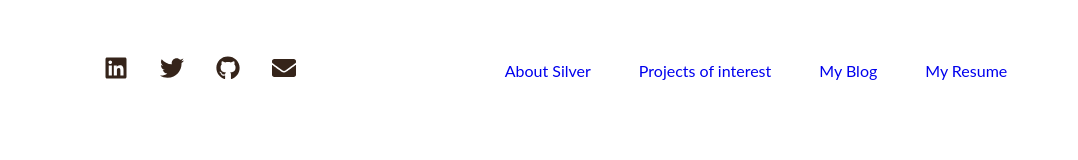
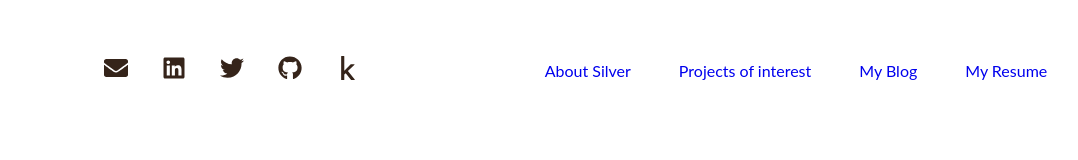
Before and after one commit to rubanzasilva/my-website, a React (Create React App) app: page / in a window 1280 px wide. Shown: the top 160 px of the page, without its empty margins (24-1102 px from the left). Built offline with nearby package versions, Linux system fonts and the light colour scheme; the HTML template or start-up script is replaced by a standard one.

Commit message:
Adding Kaggle react icon
Adding Kaggle react icon to the sidebar and navbar components

Reordering social icons to put email icon first

```diff
--- a/src/components/navBar/index.js
+++ b/src/components/navBar/index.js
@@ -1,7 +1,6 @@
 import React from 'react';
-import { FaBars } from 'react-icons/fa';
 import {Nav,NavBarContainer,NavLogo,MobileIcon,NavMenu,NavItem,NavLinks,NavBtn,SocialMedia, SocialMediaWrap, SocialIcons, SocialIconLink} from './navBarElements';
-import {FaTwitter, FaEnvelope, FaLinkedin, FaGithub} from 'react-icons/fa';
+import {FaTwitter, FaEnvelope, FaLinkedin, FaGithub, FaBars, FaKaggle } from 'react-icons/fa';
 //import { Typography } from 'antd';
 
 // const { Title } = Typography;
@@ -14,7 +13,10 @@ const Navbar = ({toggle}) => {
                   <NavLogo to='/'>
                   <SocialMedia>
                 <SocialMediaWrap>
-                    <SocialIcons>
+                <SocialIcons>
+                        <SocialIconLink href="mailto:abc@rubanzasilver.com" target="_blank" arial-label="Email Me">
+                            <FaEnvelope/>
+                        </SocialIconLink>
                         <SocialIconLink href="https://www.linkedin.com/in/silver-rubanza/" target="_blank" arial-label="LinkedIn">
                             <FaLinkedin/>
                         </SocialIconLink>
@@ -24,8 +26,8 @@ const Navbar = ({toggle}) => {
                         <SocialIconLink href="https://github.com/rubanzasilva/" target="_blank" aria-label="Github">
                             <FaGithub/>
                         </SocialIconLink>
-                        <SocialIconLink href="mailto:abc@rubanzasilver.com" target="_blank" arial-label="Email">
-                            <FaEnvelope/>
+                        <SocialIconLink href="https://www.kaggle.com/rubanzasilva" target="_blank" arial-label="Kaggle">
+                            <FaKaggle/>
                         </SocialIconLink>
                     </SocialIcons>
                 </SocialMediaWrap>
--- a/src/components/navBar/navBarElements.js
+++ b/src/components/navBar/navBarElements.js
@@ -194,7 +194,7 @@ export const SocialIcons = styled.div`
  display:flex;
  justify-content:space-between;
  align-items:center;
- width:240px;
+ width:320px;
 `
 export const SocialIconLink = styled.a`
  ${'' /* color:#F7F2EF; */}
--- a/src/components/sideBar/index.js
+++ b/src/components/sideBar/index.js
@@ -4,7 +4,7 @@ import {SideBarContainer, Icon ,CloseIcon,SideBarWrapper,SideBarMenu,SideBtnWrap
 import {Typography } from "antd";
 //import "antd/dist/antd.css";
 // import { RightOutlined } from '@ant-design/icons';
-import {FaTwitter, FaEnvelope, FaLinkedin, FaGithub} from 'react-icons/fa';
+import {FaTwitter, FaEnvelope, FaLinkedin, FaGithub, FaKaggle} from 'react-icons/fa';
 
 const { Title } = Typography;
 
@@ -46,6 +46,9 @@ const SideBar = ({title1,title5,isOpen,toggle}) => {
                     <SocialMedia>
                 <SocialMediaWrap>
                     <SocialIcons>
+                        <SocialIconLink href="mailto:rubanza@rubanzasilver.com" target="_blank" arial-label="Email">
+                            <FaEnvelope/>
+                        </SocialIconLink>
                         <SocialIconLink href="https://www.linkedin.com/in/silver-rubanza/" target="_blank" arial-label="LinkedIn">
                             <FaLinkedin/>
                         </SocialIconLink>
@@ -55,8 +58,8 @@ const SideBar = ({title1,title5,isOpen,toggle}) => {
                         <SocialIconLink href="https://github.com/rubanzasilva/" target="_blank" aria-label="Github">
                             <FaGithub/>
                         </SocialIconLink>
-                        <SocialIconLink href="mailto:rubanza@rubanzasilver.com" target="_blank" arial-label="Email">
-                            <FaEnvelope/>
+                        <SocialIconLink href="https://www.kaggle.com/rubanzasilva" target="_blank" arial-label="Kaggle">
+                            <FaKaggle/>
                         </SocialIconLink>
                     </SocialIcons>
                 </SocialMediaWrap>
```
